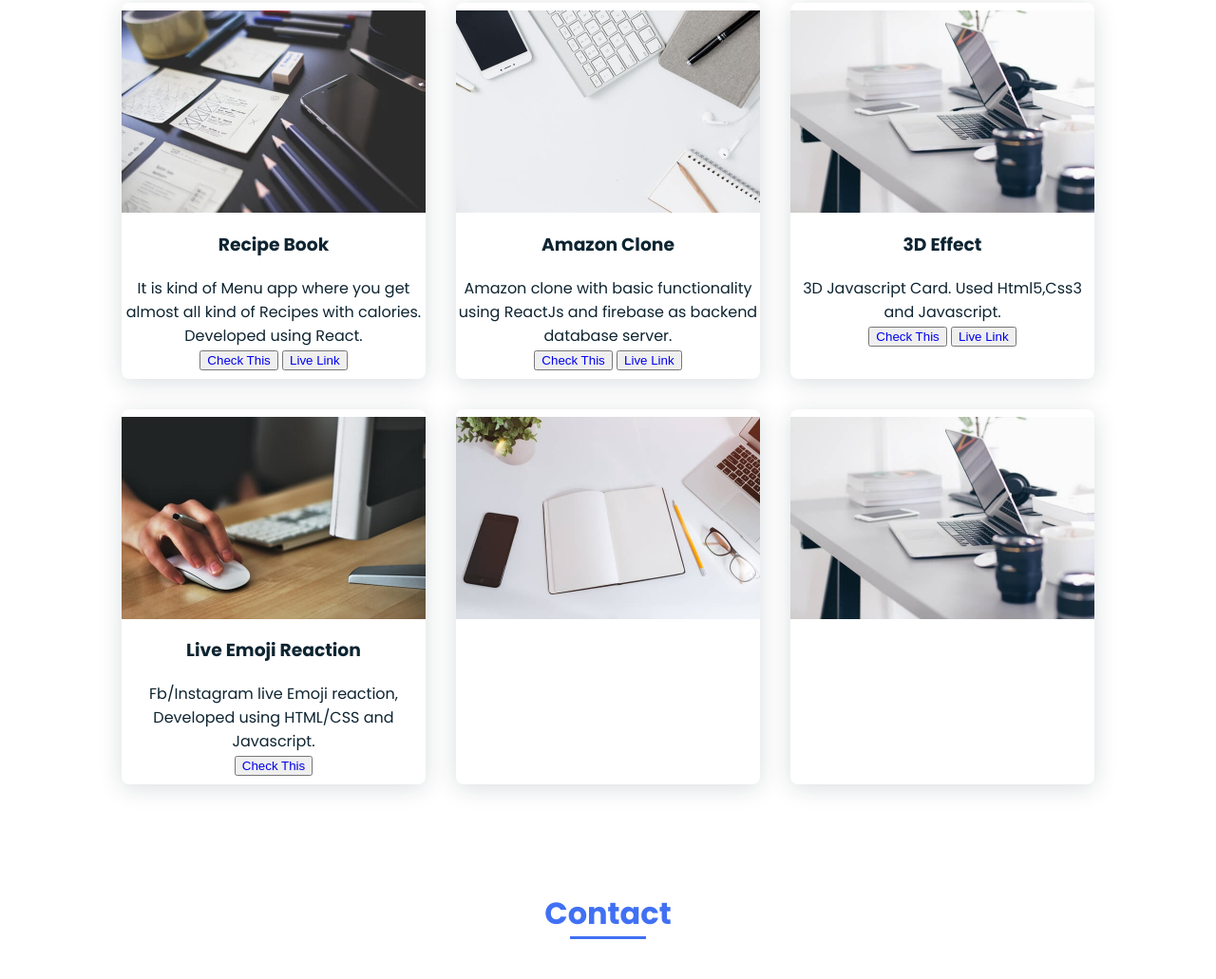
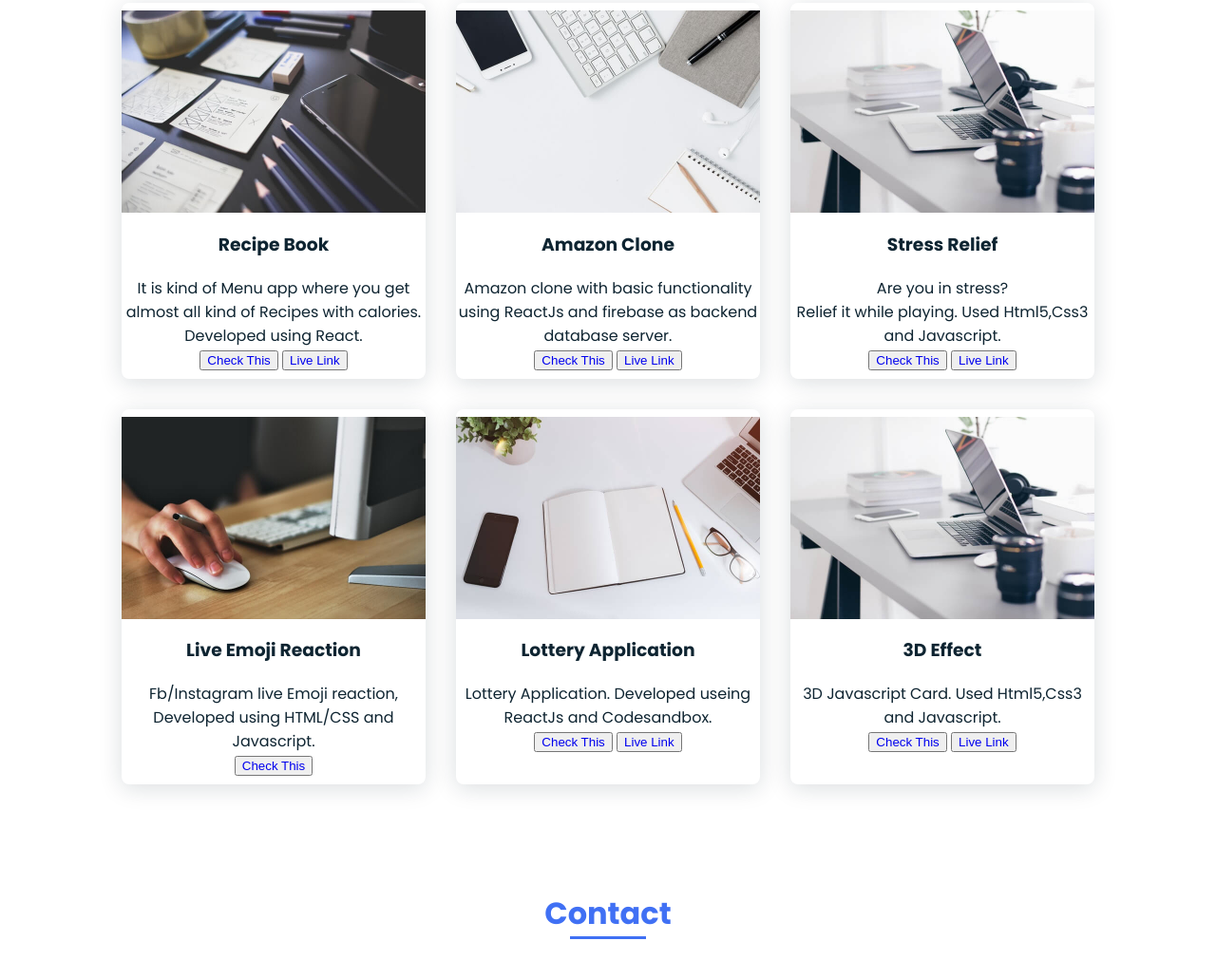
Before and after one commit to priyank2311/My-Portfolio, a plain HTML site: page index.html in a window 1280 px wide. Shown: the part 2086-3117 px from the top of the page at 95% size. Drawn offline with nearby package versions, Linux system fonts and the light colour scheme.

Commit message:
first commit

```diff
--- a/index.html
+++ b/index.html
@@ -166,11 +166,11 @@
 
                 <div class="work__img">
                     <img src="assets/img/work3.jpg" alt="">
-                    <h3 class="projects__title">3D Effect</h3>
-                    <p class="projects__description">3D Javascript Card. Used Html5,Css3 and Javascript.</p>
-                    <button class="projects__button"><a href="https://github.com/priyank2311/3D-Javascript.git">Check
+                    <h3 class="projects__title">Stress Relief</h3>
+                    <p class="projects__description">Are you in stress?<br /> Relief it while playing. Used Html5,Css3 and Javascript.</p>
+                    <button class="projects__button"><a href="https://github.com/priyank2311/AreyouAngry.git">Check
                             This</a></button>
-                    <button class="project__button"><a href="https://priyank2311.github.io/3D-Javascript/">Live
+                    <button class="project__button"><a href="https://priyank2311.github.io/AreyouAngry/">Live
                             Link</a></button>
                 </div>
 
@@ -184,10 +184,22 @@
 
                 <div class="work__img">
                     <img src="assets/img/work5.jpg" alt="">
+                    <h3 class="projects__title">Lottery Application</h3>
+                    <p class="projects__description">Lottery Application. Developed useing ReactJs and Codesandbox.</p>
+                    <button class="projects__button"><a href="https://github.com/priyank2311/Lottery-Game.git">Check
+                            This</a></button>
+                    <button class="project__button"><a href="https://ypqki.csb.app/">Live
+                            Link</a></button>
                 </div>
 
                 <div class="work__img">
                     <img src="assets/img/work3.jpg" alt="">
+                    <h3 class="projects__title">3D Effect</h3>
+                    <p class="projects__description">3D Javascript Card. Used Html5,Css3 and Javascript.</p>
+                    <button class="projects__button"><a href="https://github.com/priyank2311/3D-Javascript.git">Check
+                            This</a></button>
+                    <button class="project__button"><a href="https://priyank2311.github.io/3D-Javascript/">Live
+                            Link</a></button>
                 </div>
             </div>
         </section>
```
